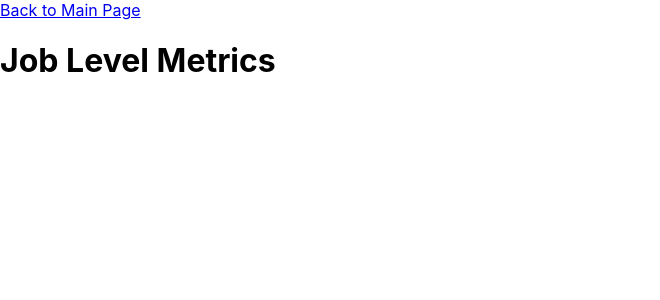
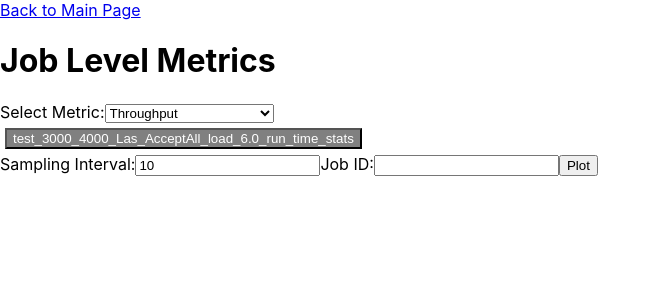
Before and after one commit to yifany61/visualize, a React (Create React App) app: page /job-level-metrics in a window 1280 px wide. Shown: the top 300 px of the page, without its empty margins (0-660 px from the left). Built offline with nearby package versions, Linux system fonts and the light colour scheme.

Commit message:
basic job page

```diff
--- a/src/JobLevelMetrics.js
+++ b/src/JobLevelMetrics.js
@@ -1,14 +1,162 @@
-import React from 'react';
+import React, { useState } from 'react';
 import { Link } from 'react-router-dom';
+import { Line } from 'react-chartjs-2';
+import { Chart, registerables } from 'chart.js';
 
-const JobLevelMetrics = () => (
+Chart.register(...registerables);
+
+// Import data files from the job directory
+const importAll = (r) => r.keys().map((file) => file.replace('./', ''));
+const dataFiles = importAll(require.context('./job', false, /\.json$/));
+
+const JobLevelMetrics = () => {
+  const [selectedMetric, setSelectedMetric] = useState('Job Status');
+  const [selectedFiles, setSelectedFiles] = useState([]);
+  const [chartData, setChartData] = useState(null);
+  const [samplingInterval, setSamplingInterval] = useState(10);
+  const [jobId, setJobId] = useState('');
+
+  const handleMetricChange = (event) => {
+    setSelectedMetric(event.target.value);
+  };
+
+  const handleFileClick = (file) => {
+    setSelectedFiles((prevFiles) => {
+      if (prevFiles.includes(file)) {
+        return prevFiles.filter((f) => f !== file);
+      } else {
+        return [...prevFiles, file];
+      }
+    });
+  };
+
+  const handleSamplingIntervalChange = (event) => {
+    setSamplingInterval(parseInt(event.target.value, 10));
+  };
+
+  const handleJobIdChange = (event) => {
+    setJobId(event.target.value);
+  };
+
+  const predefinedColors = [
+    'rgba(255, 99, 132, 1)',
+    'rgba(54, 162, 235, 1)',
+    'rgba(255, 206, 86, 1)',
+    'rgba(75, 192, 192, 1)',
+    'rgba(153, 102, 255, 1)',
+    'rgba(255, 159, 64, 1)',
+    'rgba(199, 199, 199, 1)',
+    'rgba(83, 102, 255, 1)',
+    'rgba(255, 182, 193, 1)',
+    'rgba(144, 238, 144, 1)',
+  ];
+
+  const handlePlotClick = () => {
+    try {
+      const plotData = selectedFiles.map((file, index) => {
+        const data = require(`./job/${file}`);
+
+        // Only plot the data for the specific job ID entered by the user
+        if (!data[jobId]) {
+          alert(`Job ID ${jobId} not found in file: ${file}`);
+          return null;
+        }
+
+        const runData = Object.keys(data)
+          .filter((job) => job === jobId)  // Filter based on the job ID
+          .map((job) => ({
+            x: parseInt(job, 10),
+            y: data[job][1], // Example: Use second value for the metric (e.g., end time or job status)
+          }));
+
+        return {
+          label: file.replace('.json', ''),
+          data: runData,
+          borderColor: predefinedColors[index % predefinedColors.length],
+          backgroundColor: predefinedColors[index % predefinedColors.length].replace('1)', '0.2)'),
+          fill: false,
+        };
+      }).filter(item => item !== null);
+
+      if (plotData.length > 0) {
+        setChartData({
+          datasets: plotData,
+        });
+      }
+    } catch (error) {
+      console.error('Error plotting data:', error);
+      alert('Error plotting data. Check console for details.');
+    }
+  };
+
+  const options = {
+    scales: {
+      x: {
+        title: {
+          display: true,
+          text: 'Job ID',
+        },
+        type: 'linear',
+        position: 'bottom',
+      },
+      y: {
+        title: {
+          display: true,
+          text: selectedMetric,
+        },
+      },
+    },
+  };
+
+  return (
     <div>
       <nav>
         <Link to="/">Back to Main Page</Link>
       </nav>
       <h1>Job Level Metrics</h1>
-
+      <label>
+        Select Metric:
+        <select value={selectedMetric} onChange={handleMetricChange}>
+          <option value="Job Status">Throughput</option>
+          <option value="Job Completion Time">Number of GPUs utilized</option>
+        </select>
+      </label>
+      <div>
+        {dataFiles.map((file, index) => (
+          <button
+            key={index}
+            onClick={() => handleFileClick(file)}
+            style={{
+              backgroundColor: selectedFiles.includes(file) ? 'blue' : 'grey',
+              color: 'white',
+              margin: '5px',
+            }}
+          >
+            {file.replace('.json', '')}
+          </button>
+        ))}
+      </div>
+      <label>
+        Sampling Interval:
+        <input
+          type="number"
+          value={samplingInterval}
+          onChange={handleSamplingIntervalChange}
+          min="1"
+        />
+      </label>
+      <label>
+        Job ID:
+        <input
+          type="text"
+          value={jobId}
+          onChange={handleJobIdChange}
+        />
+      </label>
+      <button onClick={handlePlotClick}>Plot</button>
+      {chartData && <Line data={chartData} options={options} />}
     </div>
   );
+};
 
 export default JobLevelMetrics;
```
Lines whose indentation alone changed are shown as unchanged.
